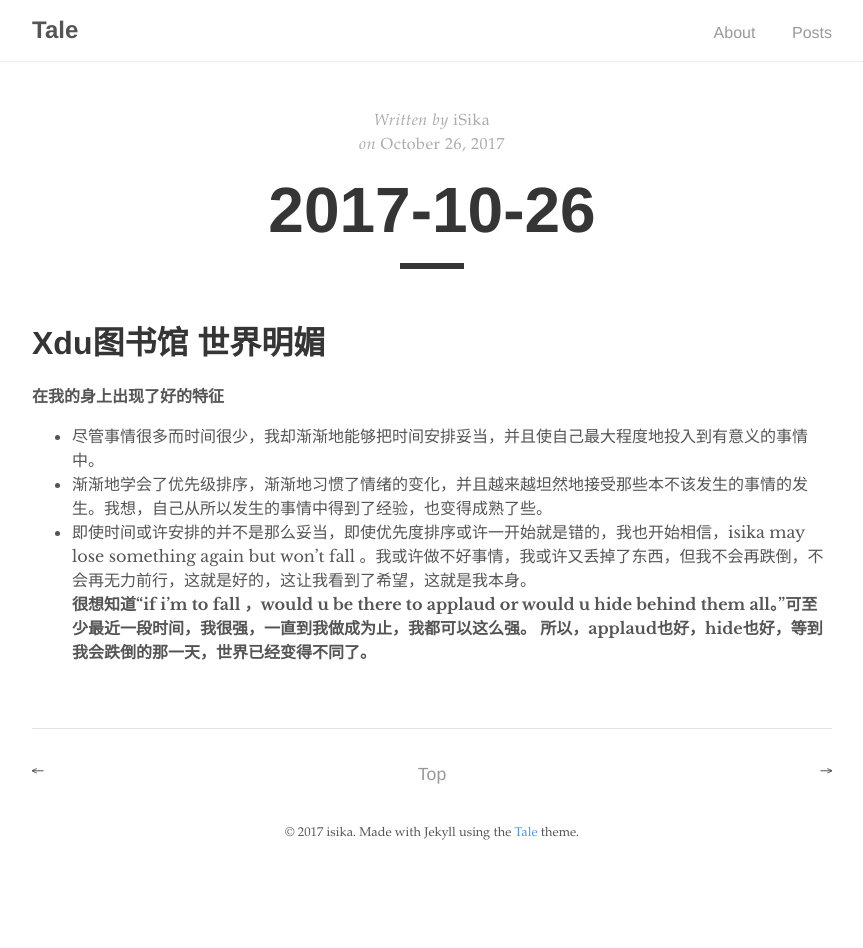
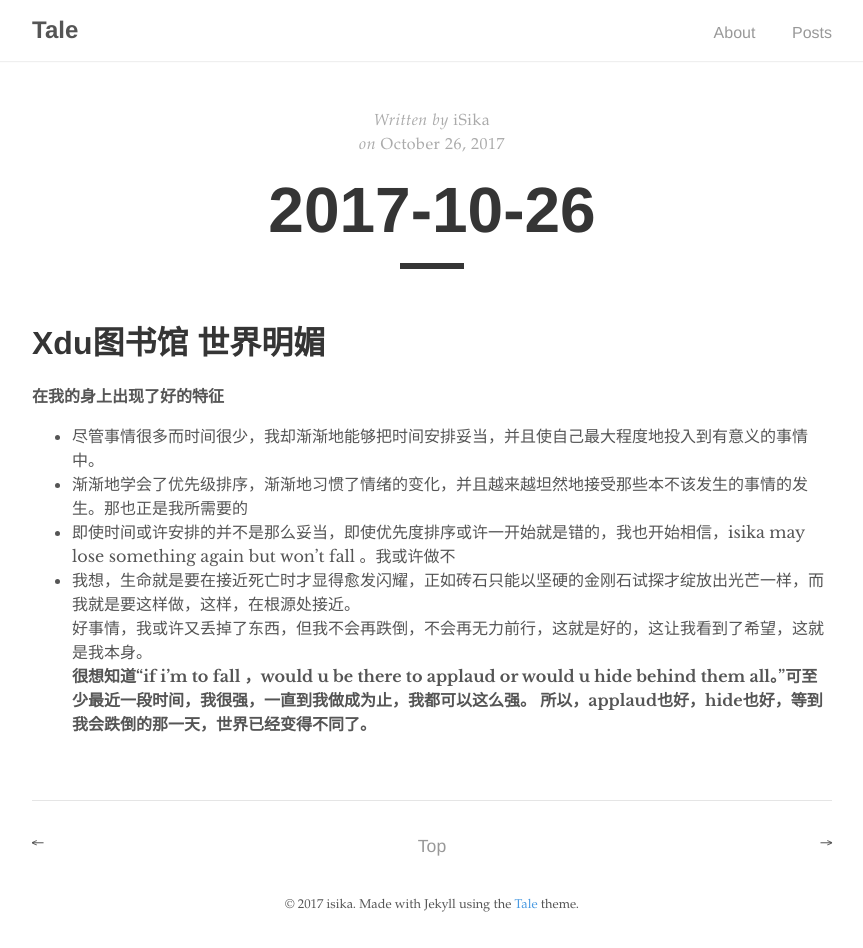
Before and after one commit to SoniciSika/SoniciSika.github.io, a Jekyll site: the page built from _posts/2017-10-26-generate.md, in a window 1280 px wide. Shown: the whole page, without its empty margins (208-1071 px from the left). Built offline with Jekyll 4.4.1, drawn with Linux system fonts in a browser that asks for light colours; comment, search, counter and statistics services are not loaded; before the commit the page ends 900 px from its top, so only the background shows below that.

Commit message:
Update 2017-10-26-generate.md

```diff
--- a/_posts/2017-10-26-generate.md
+++ b/_posts/2017-10-26-generate.md
@@ -6,6 +6,8 @@ author: "iSika"
 # Xdu图书馆 世界明媚
 **在我的身上出现了好的特征**
 * 尽管事情很多而时间很少，我却渐渐地能够把时间安排妥当，并且使自己最大程度地投入到有意义的事情中。
-* 渐渐地学会了优先级排序，渐渐地习惯了情绪的变化，并且越来越坦然地接受那些本不该发生的事情的发生。我想，自己从所以发生的事情中得到了经验，也变得成熟了些。
-* 即使时间或许安排的并不是那么妥当，即使优先度排序或许一开始就是错的，我也开始相信，isika may lose something again but won’t fall 。我或许做不好事情，我或许又丢掉了东西，但我不会再跌倒，不会再无力前行，这就是好的，这让我看到了希望，这就是我本身。
+* 渐渐地学会了优先级排序，渐渐地习惯了情绪的变化，并且越来越坦然地接受那些本不该发生的事情的发生。那也正是我所需要的
+* 即使时间或许安排的并不是那么妥当，即使优先度排序或许一开始就是错的，我也开始相信，isika may lose something again but won’t fall 。我或许做不
+* 我想，生命就是要在接近死亡时才显得愈发闪耀，正如砖石只能以坚硬的金刚石试探才绽放出光芒一样，而我就是要这样做，这样，在根源处接近。
+好事情，我或许又丢掉了东西，但我不会再跌倒，不会再无力前行，这就是好的，这让我看到了希望，这就是我本身。
 **很想知道“if i’m to fall ，would u be there to applaud or would u hide behind them all。”可至少最近一段时间，我很强，一直到我做成为止，我都可以这么强。 所以，applaud也好，hide也好，等到我会跌倒的那一天，世界已经变得不同了。**
```
